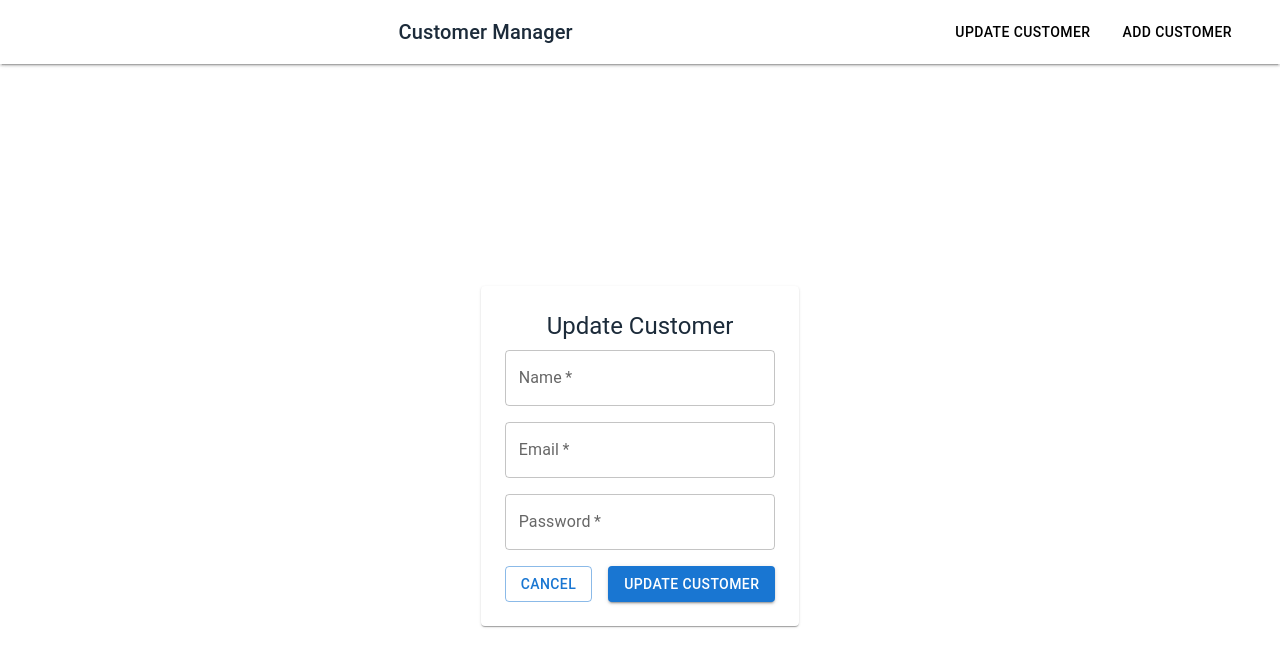
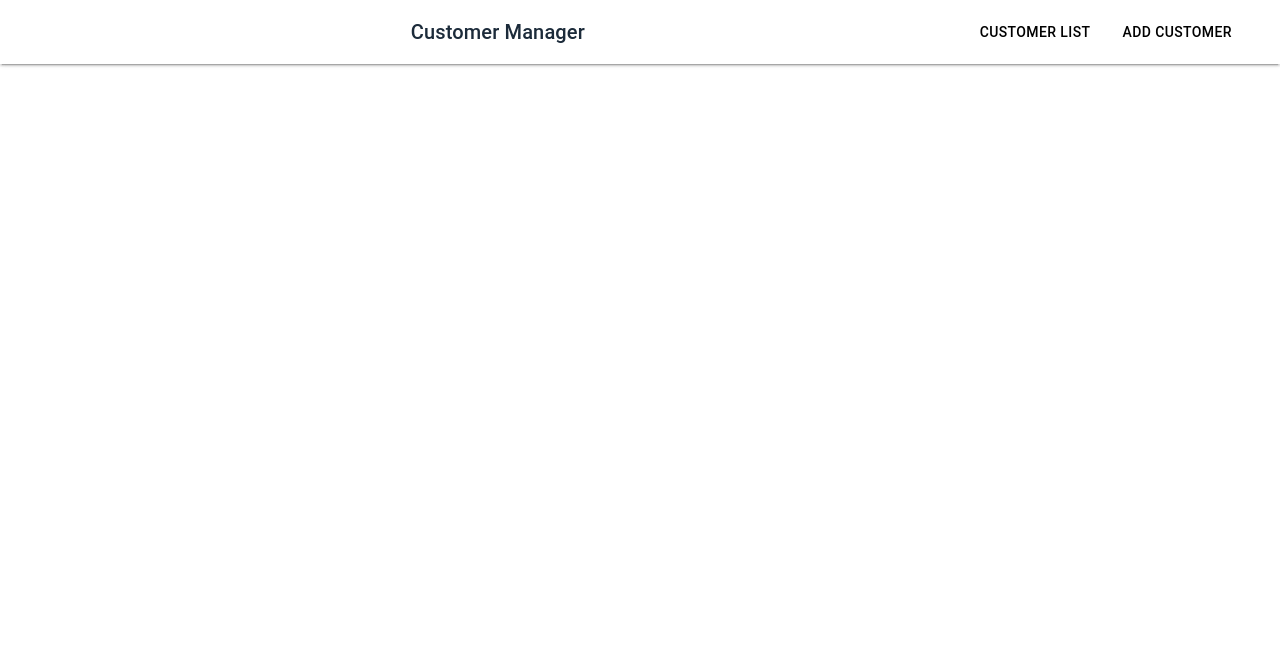
Before and after one commit to anyahunn/phase-1-react-project, a React (Vite) app in the folder react-project/: page /update_customer/1 in a window 1280 px wide. Shown: the top 666 px of the page. Built offline with nearby package versions, Linux system fonts and the light colour scheme; no server answers.

Commit message:
Added modals and fixed routing issues

```diff
--- a/react-project/src/App.tsx
+++ b/react-project/src/App.tsx
@@ -1,5 +1,4 @@
-import { BrowserRouter as Router, Routes, Route } from "react-router-dom";
-import { useState } from "react";
+import { BrowserRouter as Router, Routes, Route, Link } from "react-router-dom";
 import "./App.css";
 import { AppBar, Button, Container, CssBaseline, Toolbar, Typography } from "@mui/material";
 import DisplayCustomers from "./components/DisplayCustomers";
@@ -20,10 +19,10 @@ export const AppRoutes = () => (
         <Typography variant="h6" sx={{ flexGrow: 1 }}>
           Customer Manager
         </Typography>
-        <Button variant="text" sx={{ mr: 2, color: "black" }} href="/">
-          Update Customer
+        <Button component={Link} to="/" variant="text" sx={{ mr: 2, color: "black" }}>
+          Customer List
         </Button>
-        <Button variant="text" sx={{ mr: 2, color: "black" }} href="/addCustomer">
+        <Button component={Link} to="/addCustomer" variant="text" sx={{ mr: 2, color: "black" }}>
           Add Customer
         </Button>
       </Toolbar>
@@ -34,7 +33,7 @@ export const AppRoutes = () => (
         <Route path="/" element={<DisplayCustomers />} />
         <Route path="/add_customer/:id" element={<AddCustomer />} />
         <Route path="/delete_customer/:id" element={<DeleteCustomer />} />
-        <Route path="/update_customer/:id" element={<UpdateCustomer />} />
+        <Route path="/update_customer/:id" element={<UpdateCustomer open={false} />} />
         <Route path="/addCustomer" element={<AddCustomer />} />
       </Routes>
     </Container>
--- a/react-project/src/components/DisplayCustomers.tsx
+++ b/react-project/src/components/DisplayCustomers.tsx
@@ -29,6 +29,7 @@ const DisplayCustomers: React.FC<{}> = ({}) => {
   const [filteredCustomers, setFilteredCustomers] = useState<Customer[]>([]);
   const [selectedCustomer, setSelectedCustomer] = useState<number | -1>(-1);
   const [isLoading, setIsLoading] = useState<boolean>(true);
+  const [updateModalOpen, setUpdateModalOpen] = useState<boolean>(false);
   const buttonText2 = "Delete Customer";
 
   useEffect(() => {
@@ -61,6 +62,7 @@ const DisplayCustomers: React.FC<{}> = ({}) => {
   const refreshCustomers = () => {
     fetchCustomers();
     setSelectedCustomer(-1);
+    setUpdateModalOpen(false);
   };
 
   const handleSearch = (searchTerm: string) => {
@@ -85,6 +87,19 @@ const DisplayCustomers: React.FC<{}> = ({}) => {
     if (selectedCustomer !== -1 && !filtered.some((customer) => customer.id === selectedCustomer)) {
       setSelectedCustomer(-1);
     }
+  };
+
+  const handleRowClick = (customerId: number) => {
+    const isSelected = selectedCustomer === customerId;
+    setSelectedCustomer(isSelected ? -1 : customerId);
+    if (!isSelected) {
+      setUpdateModalOpen(true);
+    }
+  };
+
+  const handleUpdateCancel = () => {
+    setUpdateModalOpen(false);
+    setSelectedCustomer(-1);
   };
 
   return (
@@ -136,7 +151,7 @@ const DisplayCustomers: React.FC<{}> = ({}) => {
                       hover
                       selected={isSelected}
                       data-testid={`customer-row-${customer.id}`}
-                      onClick={() => setSelectedCustomer(isSelected ? -1 : customer.id)}
+                      onClick={() => handleRowClick(customer.id)}
                       sx={{
                         cursor: "pointer",
                         ...(isSelected && {
@@ -184,17 +199,12 @@ const DisplayCustomers: React.FC<{}> = ({}) => {
         </>
       )}
 
-      <Box sx={{ mt: 3 }}>
-        {selectedCustomer != -1 ? (
-          <UpdateCustomer
-            customerId={selectedCustomer}
-            onCustomerUpdated={refreshCustomers}
-            onCancel={() => setSelectedCustomer(-1)}
-          />
-        ) : (
-          <></>
-        )}
-      </Box>
+      <UpdateCustomer
+        customerId={selectedCustomer}
+        onCustomerUpdated={refreshCustomers}
+        onCancel={handleUpdateCancel}
+        open={updateModalOpen}
+      />
     </Box>
   );
 };
--- a/react-project/src/components/UpdateCustomer.tsx
+++ b/react-project/src/components/UpdateCustomer.tsx
@@ -1,58 +1,68 @@
-import React, { useState, useEffect } from 'react';
-import { useNavigate, useParams } from 'react-router-dom';
-import './UpdateCustomer.css';
-import { Box, Paper, Typography, TextField, Button, Stack } from '@mui/material';
+import React, { useState, useEffect } from "react";
+import { useNavigate, useParams } from "react-router-dom";
+import "./UpdateCustomer.css";
+import { Box, Paper, Typography, TextField, Button, Stack, Modal } from "@mui/material";
 
 interface UpdateCustomerProps {
   customerId?: number;
   onCustomerUpdated?: () => void;
   onCancel?: () => void;
+  open: boolean;
 }
 
-function UpdateCustomer({ customerId: propId, onCustomerUpdated, onCancel }: UpdateCustomerProps = {}) {
+function UpdateCustomer(
+  { customerId: propId, onCustomerUpdated, onCancel, open }: UpdateCustomerProps = { open: false }
+) {
   const { id: paramId } = useParams();
   const id = propId || Number(paramId);
   const navigate = useNavigate();
-    const [customer, setCustomer] = useState({ id: Number(id), name: '', email: '', password: '' });
+  const [customer, setCustomer] = useState({ id: Number(id), name: "", email: "", password: "" });
 
   useEffect(() => {
-        // Fetch customer from REST server
+    if (open && id) {
       fetch(`http://localhost:4000/customers/${id}`)
-            .then(res => res.json())
-            .then(data => {
+        .then((res) => res.json())
+        .then((data) => {
           setCustomer({ id: data.id, name: data.name, email: data.email, password: data.password });
         })
-            .catch(err => console.error('Failed to fetch customer:', err));
-    }, [id]);
+        .catch((err) => console.error("Failed to fetch customer:", err));
+    }
+  }, [id, open]);
 
   const cancel = () => {
     if (onCancel) {
       onCancel();
     } else {
-            navigate('/');
+      navigate("/");
+    }
+  };
+
+  const handleDelete = () => {
+    if (id) {
+      navigate(`/delete_customer/${id}`);
     }
   };
 
   const handleSubmit = async (e: React.FormEvent) => {
     e.preventDefault();
-        // Update customer on REST server
     await fetch(`http://localhost:4000/customers/${id}`, {
-            method: 'PUT',
+      method: "PUT",
       headers: {
-                'Content-Type': 'application/json'
+        "Content-Type": "application/json",
       },
-            body: JSON.stringify(customer)
+      body: JSON.stringify(customer),
     });
 
     if (onCustomerUpdated) {
       onCustomerUpdated();
     } else {
-            navigate('/');
+      navigate("/");
     }
   };
 
   return (
-        <Box sx={{ maxWidth: 520, mx: 'auto', mt: 6 }}>
+    <Modal open={open} onClose={cancel}>
+      <Box sx={{ maxWidth: 520, mx: "auto", mt: 6 }}>
         <Paper sx={{ p: 3 }}>
           <Typography data-testid="update-customer-title" variant="h5" gutterBottom>
             Update Customer
@@ -88,14 +98,29 @@ function UpdateCustomer({ customerId: propId, onCustomerUpdated, onCancel }: Upd
                 required
                 fullWidth
               />
-                        <Stack direction="row" spacing={2} justifyContent="flex-end">
-                            <Button onClick={cancel} variant="outlined">Cancel</Button>
-                            <Button data-testid="submit-button" type="submit" variant="contained">Update Customer</Button>
+              <Stack direction="row" spacing={2} justifyContent="space-between">
+                <Button
+                  onClick={handleDelete}
+                  variant="contained"
+                  color="error"
+                  data-testid="delete-customer-btn"
+                >
+                  Delete Customer
+                </Button>
+                <Stack direction="row" spacing={2}>
+                  <Button onClick={cancel} variant="outlined">
+                    Cancel
+                  </Button>
+                  <Button data-testid="submit-button" type="submit" variant="contained">
+                    Update Customer
+                  </Button>
+                </Stack>
               </Stack>
             </Stack>
           </Box>
         </Paper>
       </Box>
+    </Modal>
   );
 }
 
```
Also changed, not shown: 1 other file (tests, documents, lock files or other folders). Lines whose indentation alone changed are shown as unchanged.
